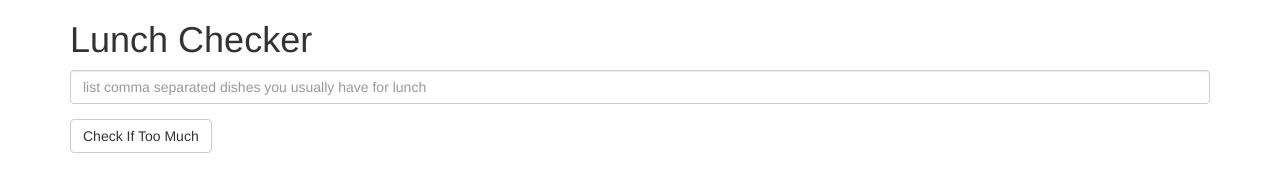
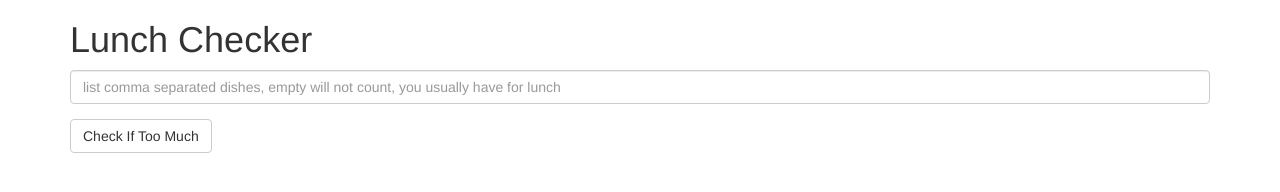
Before and after one commit to schindler/coursera-test, a plain HTML site: page angular-m1/assignment-1/index.html in a window 1280 px wide. Drawn offline with Linux system fonts and the light colour scheme.

Commit message:
Angular Module 1: Alert about empty dish

```diff
--- a/angular-m1/assignment-1/index.html
+++ b/angular-m1/assignment-1/index.html
@@ -17,7 +17,7 @@
 
          <div class="form-group">
              <input id="lunch-menu" type="text"
-             placeholder="list comma separated dishes you usually have for lunch"
+             placeholder="list comma separated dishes, empty will not count, you usually have for lunch"
              class="form-control" ng-model="itens">
          </div>
          <div class="form-group">
```
